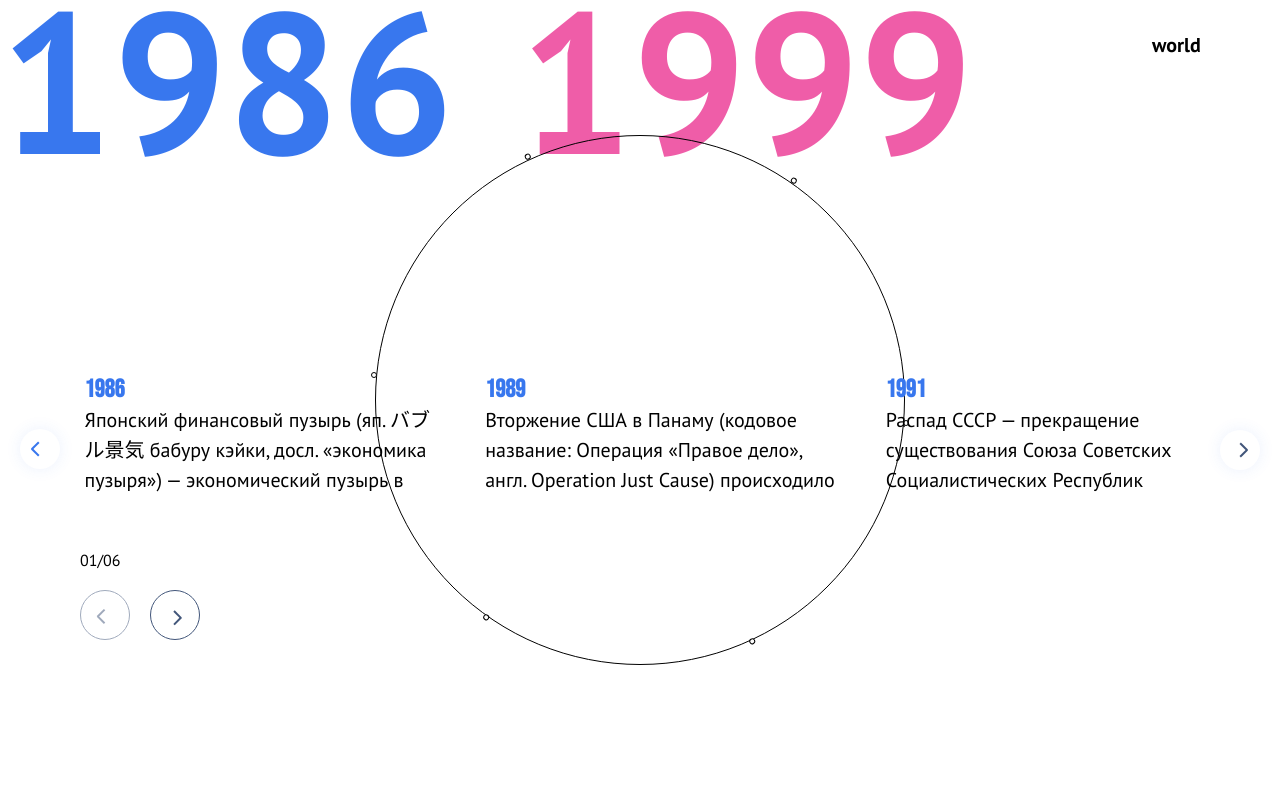
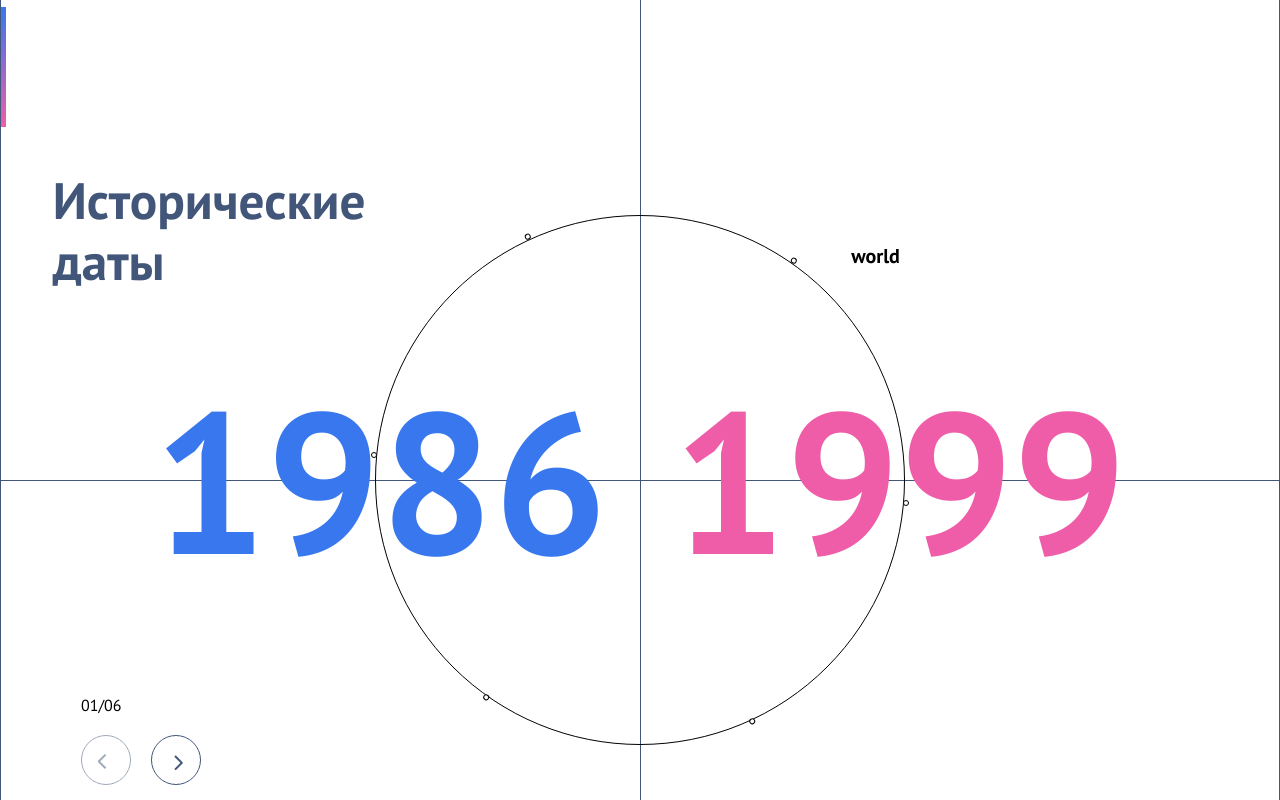
Before and after one commit to BDODINKA/Only-digital-test-task, a React (Create React App) app: page / in a window 1280 px wide. Shown: the top 800 px of the page. Built offline with nearby package versions, Linux system fonts and the light colour scheme.

Commit message:
fix:position block items

```diff
--- a/src/_normalize.scss
+++ b/src/_normalize.scss
@@ -29,7 +29,6 @@ blockquote, q{
 
 blockquote:before, blockquote:after, q:before, q:after{
   content: '';
-  content: none;
 }
 
 table{
--- a/src/app/App.tsx
+++ b/src/app/App.tsx
@@ -5,6 +5,7 @@ import { useSelector } from 'react-redux'
 
 import { someError } from '../common/constants/errors'
 import { HistoryDate } from '../features/HistoryDate/HistoryDate'
+import { Main } from '../pages/Main'
 
 import { InitializeAppTC } from './appReducer'
 import { AppRootStateType, useAppDispatch } from './store'
@@ -21,29 +22,7 @@ function App() {
 
   return (
     <div className="App">
-      {/*<Main />*/}
-      <HistoryDate />
-      {/*<div className={'s'}>*/}
-      {/*  {[*/}
-      {/*    { x: 241 + 270 * Math.sin(-90), y: 270 + 270 * Math.sin(0) },*/}
-      {/*    { x: 270 + 270 * Math.sin(-120), y: 270 + 270 * Math.sin(-90) },*/}
-      {/*    { x: 270 + 270 * Math.sin(0), y: 270 + 270 * Math.sin(90) },*/}
-
-      {/*    // { x: 270 + 270 * Math.cos(90), y: 270 + 270 * Math.sin(90) },*/}
-      {/*    // { x: 270 + 270 * Math.cos(90), y: 270 + 270 * Math.sin(90) },*/}
-      {/*  ].map((el, i) => (*/}
-      {/*    <div*/}
-      {/*      key={i}*/}
-      {/*      style={{*/}
-      {/*        position: 'absolute',*/}
-      {/*        top: `${el.x}px`,*/}
-      {/*        right: `${el.y}px`,*/}
-      {/*      }}*/}
-      {/*    >*/}
-      {/*      {i}*/}
-      {/*    </div>*/}
-      {/*  ))}*/}
-      {/*</div>*/}
+      <Main />
     </div>
   )
 }
--- a/src/features/Circle/Circle.tsx
+++ b/src/features/Circle/Circle.tsx
@@ -4,7 +4,8 @@ import gsap from 'gsap'
 
 import { CategoryType } from '../../app/mockData/types/dataTypes'
 import { Button } from '../../common/button/button'
-import { rotateDeg } from '../../utils/function/rotateDeg'
+import { rotateDeg, rotateReverse } from '../../utils/function/rotateDeg'
+import { Slider } from '../Slider/Slider'
 
 import style from './circle.module.scss'
 
@@ -16,11 +17,9 @@ type PropsType = {
 export const Circle = (props: PropsType) => {
   const { category, onChangeCategory, currentIndex } = props
   const deg = rotateDeg(category.length, 0)
-  const rotateNumbers = rotateDeg(category.length, -120)
-
   const [rotateCircle, setRotateCircle] = useState(deg)
+  const [rot, setRot] = useState(rotateReverse(deg.length, 0))
   const [disabled, setDisabled] = useState(false)
-  // const rotateNumbers = [-120, -180, -240, -300, 0, -60]
 
   useEffect(() => {
     const tl = gsap
@@ -29,11 +28,13 @@ export const Circle = (props: PropsType) => {
       .pause(4)
       .to('.show', { opacity: 1, display: 'block', duration: 1 })
 
-    setTimeout(() => {
+    const id = setTimeout(() => {
       tl.removePause(1)
       tl.resume(3)
       setDisabled(false)
     }, 1000)
+
+    return () => clearTimeout(id)
   }, [rotateCircle, currentIndex])
 
   const onClickHandler = (el: CategoryType, idx: number) => {
@@ -41,14 +42,21 @@ export const Circle = (props: PropsType) => {
     if (currentIndex !== idx) {
       onChangeCategory(idx)
       gsap.from('.active', { rotate: rotateCircle[idx], duration: 1 })
+      const rot1 = rotateCircle.map(el => el - rotateCircle[idx])
+      const rot2 = rotateReverse(6, rotateCircle[idx])
 
-      setRotateCircle(rotateCircle.map(el => el - rotateCircle[idx]))
+      console.log(rotateCircle)
+      console.log(rot1)
+      console.log(rot2)
+
+      // console.log(rot1)
+      setRotateCircle(rot1)
+      setRot(rot2)
     }
   }
 
   return (
     <div className={style.wrapper}>
-      {<div className={`${style.category} show`}>{Object.keys(category[currentIndex])}</div>}
       <div className={style.buttonBox}>
         <div className={style.window}>{`0${currentIndex + 1}/0${category.length}`}</div>
         <div className={style.buttons}>
@@ -65,13 +73,11 @@ export const Circle = (props: PropsType) => {
         </div>
       </div>
       <div className={`${style.circle} active`}>
+        {<div className={`${style.category} show`}>{Object.keys(category[currentIndex])}</div>}
         {category.map((el, i) => (
           <div className={style.block} style={{ rotate: rotateCircle[i] + 'deg' }} key={i}>
             <div className={style.square} onClick={() => onClickHandler(el, i)}>
-              <div
-                className={`${style.index} active`}
-                style={{ rotate: rotateNumbers[currentIndex] + 'deg' }}
-              >
+              <div className={`${style.index} active`} style={{ rotate: rot[i] + 'deg' }}>
                 {i + 1}
               </div>
             </div>
--- a/src/features/Circle/circle.module.scss
+++ b/src/features/Circle/circle.module.scss
@@ -1,12 +1,12 @@
 .wrapper{
   display: flex;
-  align-items: center;
+  /* align-items: center; */
   justify-content: center;
   width: 100%;
-  height: 100%;
+  /* height: 100%; */
+  top: 215px;
   position: absolute;
   z-index: 10;
-
 
   .circle {
     width: 530px;
@@ -46,13 +46,15 @@
         .index{
           position: absolute;
           z-index: 20 ;
+
+
         }
       }
     }
   }
   .category{
     position: absolute;
-    top: 30px;
+    top: 25px;
     left: 90%;
     font-family: "PT Sans", sans-serif;
     font-style: normal;
@@ -64,7 +66,7 @@
   .buttonBox{
     position: absolute;
     left: 80px;
-    bottom: 20%;
+    top: 482px;
     display: flex;
     flex-direction: column;
     height: 88px;
--- a/src/features/Dates/Dates.tsx
+++ b/src/features/Dates/Dates.tsx
@@ -52,5 +52,5 @@ export const Dates = (props: PropsType) => {
     }
   }
 
-  return <div className={className}>{`${viewDate}`}</div>
+  return <div className={className}>{viewDate}</div>
 }
--- a/src/features/HistoryDate/HistoryDate.tsx
+++ b/src/features/HistoryDate/HistoryDate.tsx
@@ -3,6 +3,7 @@ import React, { useEffect, useState } from 'react'
 import { useSelector } from 'react-redux'
 
 import { AppRootStateType, useAppDispatch } from '../../app/store'
+import { Wrapper } from '../../common/wrapper/Wrapper'
 import style from '../../pages/main.module.scss'
 import { Circle } from '../Circle/Circle'
 import { Dates } from '../Dates/Dates'
@@ -37,6 +38,9 @@ export const HistoryDate = () => {
 
   return (
     <>
+      <Wrapper className={style.wrapper}>
+        <div className={style.box}>
+          <div className={style.title}>Исторические даты</div>
           {date && (
             <div className={style.dates}>
               <Dates date={date[0]} />
@@ -49,6 +53,8 @@ export const HistoryDate = () => {
             currentIndex={currentIndex}
           />
           <Slider currentCategory={currentCategory} />
+        </div>
+      </Wrapper>
     </>
   )
 }
--- a/src/features/HistoryDate/historyDate.reducer.ts
+++ b/src/features/HistoryDate/historyDate.reducer.ts
@@ -1,7 +1,7 @@
 import { createAsyncThunk, createSlice, PayloadAction } from '@reduxjs/toolkit'
 
 import { Api } from '../../app/mockApi/Api'
-import { CategoryType, DataType, ViewItemType } from '../../app/mockData/types/dataTypes'
+import { DataType, ViewItemType } from '../../app/mockData/types/dataTypes'
 import { someError } from '../../common/constants/errors'
 
 export enum LoadType {
@@ -29,9 +29,7 @@ export const getHistoryDateTC = createAsyncThunk<
 >('HISTORY/HISTORY-DATE', async (_, { dispatch, rejectWithValue }): Promise<DataType | any> => {
   dispatch(PreloaderAC({ status: 3 }))
   try {
-    const res = await Api.getHistoryData()
-
-    return res
+    return await Api.getHistoryData()
   } catch (reason) {
     rejectWithValue(reason as { error: Error })
   } finally {
--- a/src/features/Slider/slider.module.scss
+++ b/src/features/Slider/slider.module.scss
@@ -5,10 +5,10 @@
   padding-top: 10px;
 }
 .wrapper {
+  width: 100%;
+  margin-top: 281px;
   position: relative;
-  bottom: 9.63%;
-  top: 365px;
-  width: 100%;
+  padding-bottom: 104px;
 
   .swiper{
     height: 130px !important;
--- a/src/pages/Main.tsx
+++ b/src/pages/Main.tsx
@@ -1,22 +1,14 @@
 import React from 'react'
 
-import { Wrapper } from '../common/wrapper/Wrapper'
+import { HistoryDate } from '../features/HistoryDate/HistoryDate'
 
 import style from './main.module.scss'
 
 export const Main = () => {
   return (
     <main className={style.main}>
-      <Wrapper className={style.wrapper}>
-        <div className={style.box}>
-          <div className={style.title}>Исторические даты</div>
-          {/*<Circle />*/}
-          {/*<div className={style.dates}>*/}
-          {/*  <Dates currentDate={1992} nextDate={2015} time={100} />*/}
-          {/*  <Dates currentDate={2010} nextDate={2022} time={100} />*/}
-          {/*</div>*/}
-        </div>
-      </Wrapper>
+      <HistoryDate />
+      {/*<div style={{ height: '200px' }}></div>*/}
     </main>
   )
 }
--- a/src/pages/main.module.scss
+++ b/src/pages/main.module.scss
@@ -1,24 +1,19 @@
 @import './src/_variables';
 
 .main {
-
+height: 100vh;
   .wrapper {
-    transform: translate(0, 30px);
-
-    .box{
     min-height: calc(100vh - 80px);
     border-left: 1px solid #42567A;
     border-right: 1px solid #42567A;
     position: relative;
-      display: flex;
-      align-items: center;
-      justify-content: center;
     &:after {
       content: "";
       position: absolute;
       width: 1px;
       height: 100%;
       left: 50%;
+      top: 0;
       background: $color-primary;
     }
 
@@ -27,22 +22,19 @@
       position: absolute;
       width: 100%;
       height: 1px;
-        top: 50%;
+      top: 480px;
       left: 0;
       background: $color-primary;
     }
-
+    .box{
+      display: flex;
+      width: 100%;
+      flex-direction: column;
     }
 
-
-
-
     .title {
-      position: absolute;
-      left: 0;
-      top: 15.75%;
       text-align: left;
-      max-width: 431px;
+      max-width: 432px;
       font-family: 'PT Sans', sans-serif;
       font-style: normal;
       font-weight: 700;
@@ -50,6 +42,8 @@
       line-height: 120%;
       color: #42567A;
       padding-left: 4.05%;
+      margin-top: 170px;
+      height: 134px;
       container-type: inline-size;
 
       &:before {
@@ -80,7 +74,7 @@
   color: #EF5DA8;
   width: 973px;
   z-index: 2;
-  position: absolute;
+  margin: 96px auto 0;
 
 
   div:nth-child(1) {
--- a/src/utils/function/rotateDeg.ts
+++ b/src/utils/function/rotateDeg.ts
@@ -13,17 +13,19 @@ export const rotateDeg = (elem: number, baseRotate: number) => {
   return arr
 }
 
-export const rotateNumbers = (elem: number[], val: number[]) => {
+export const rotateReverse = (elem: number, val: number) => {
   const arr: number[] = []
-  const rotate = 360 / elem.length
 
-  for (let i = 0; i < elem.length; i++) {
+  const rotate = 360 / elem
+
+  for (let i = 0; i < elem; i++) {
     if (i === 0) {
-      arr.push(Math.abs(rotate + val[i]))
+      arr.push(val)
     } else {
-      arr.push(rotate - (elem[i] + Math.abs(val[0])))
+      arr.push(rotate + (val - arr[i - 1]))
     }
   }
+  console.log(arr)
 
   return arr
 }
```
Lines whose indentation alone changed are shown as unchanged.
